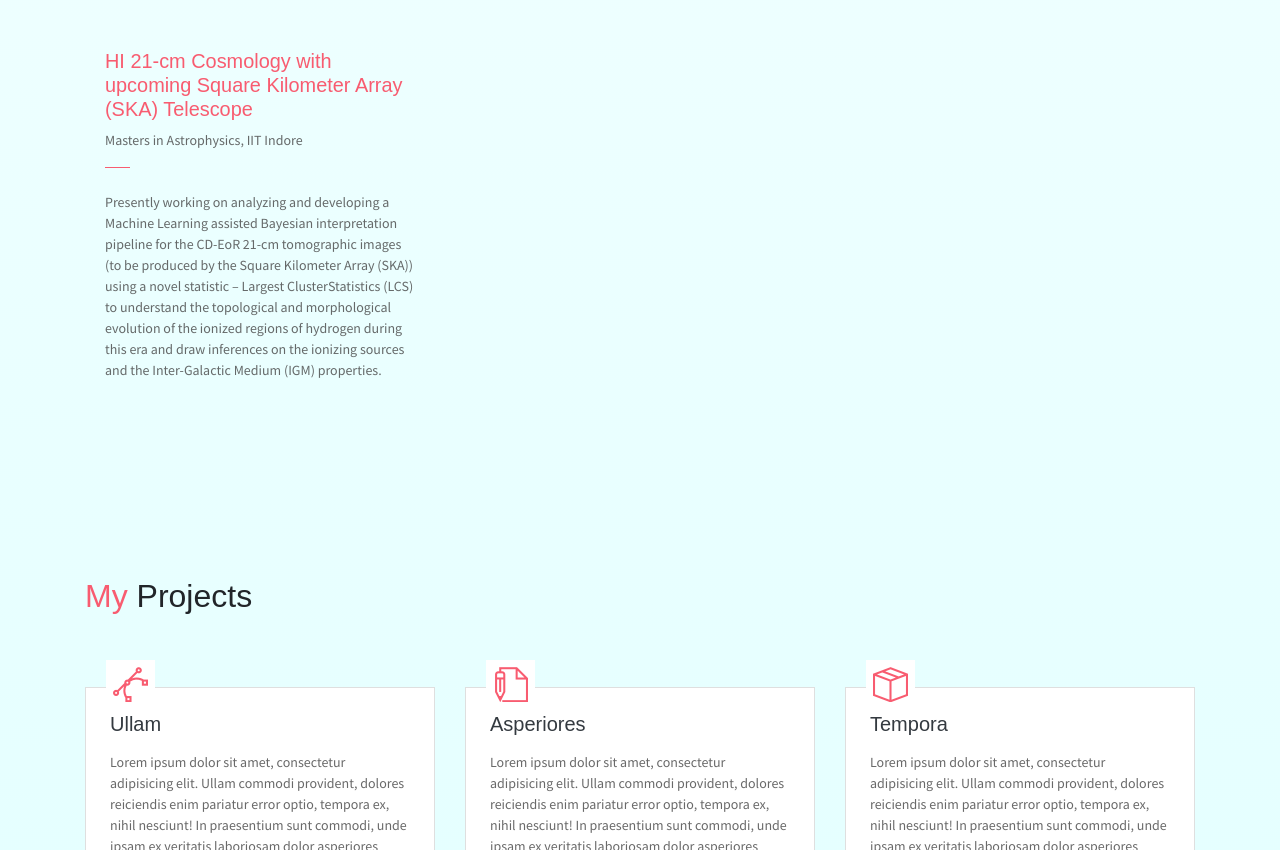
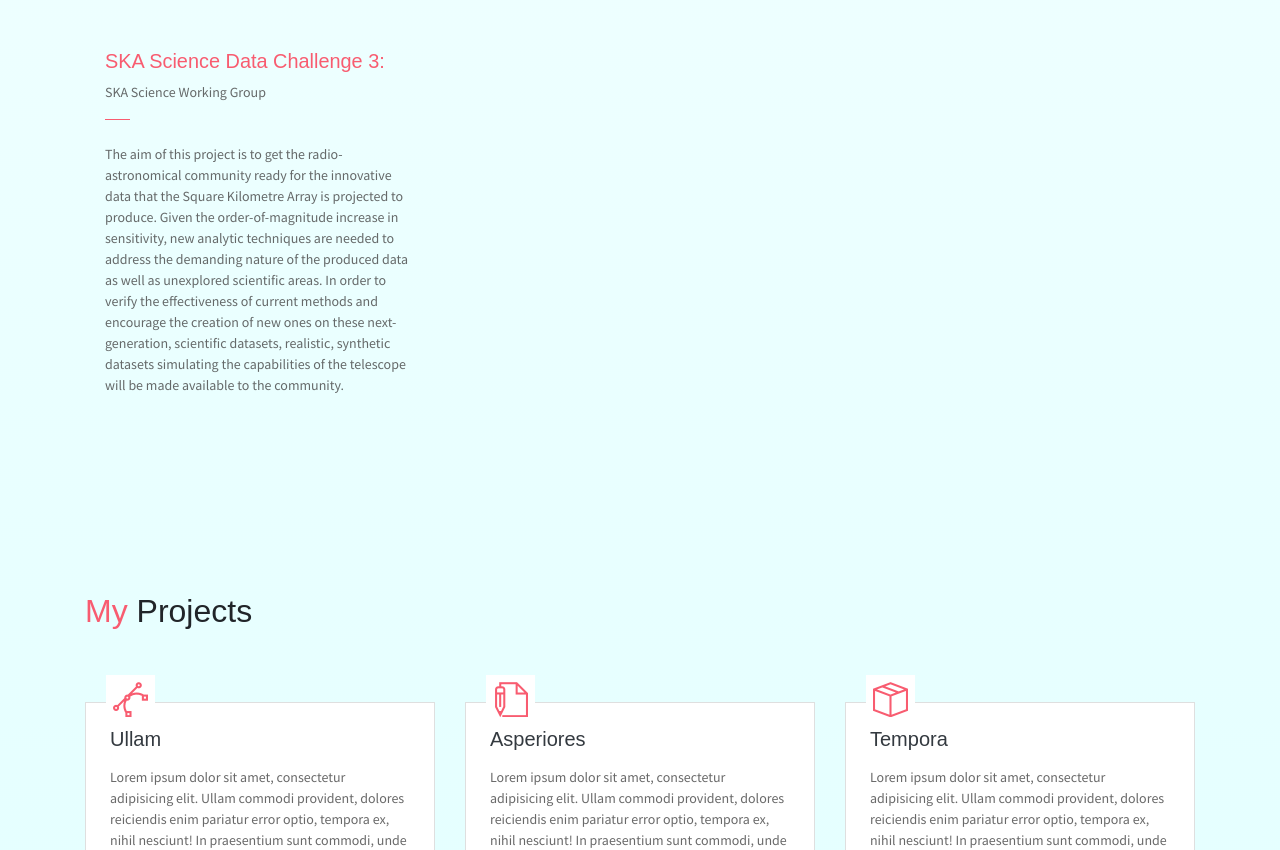
Before and after one commit to sassboi/sassboi, a website: page index.html in a window 1280 px wide. Shown: the part 1859-2709 px from the top of the page. Drawn offline with Linux system fonts and the light colour scheme.

Commit message:
Update index.html

```diff
--- a/index.html
+++ b/index.html
@@ -187,11 +187,16 @@
                     </div>
 
                         <div class="card-body">
-                            <h6 class="title text-danger">HI 21-cm Cosmology with upcoming Square Kilometer Array (SKA) Telescope</h6>
-                            <P>Masters in Astrophysics, IIT Indore</P>
+                            <h6 class="title text-danger">SKA Science Data Challenge 3:</h6>
+                            <P>SKA Science Working Group</P>
                             <span class="line"></span>  <br/>
                             <P class="subtitle">
-                                Presently working on analyzing and developing a Machine Learning assisted Bayesian interpretation pipeline for the CD-EoR 21-cm tomographic images (to be produced by the Square Kilometer Array (SKA)) using a novel statistic – Largest ClusterStatistics (LCS) to understand the topological and morphological evolution of the ionized regions of hydrogen during this era and draw inferences on the ionizing sources and the Inter-Galactic Medium (IGM) properties.
+                                The aim of this project is to get the radio-astronomical community ready for the
+innovative data that the Square Kilometre Array is projected to produce. Given the order-of-magnitude increase
+in sensitivity, new analytic techniques are needed to address the demanding nature of the produced data as well
+as unexplored scientific areas. In order to verify the effectiveness of current methods and encourage the creation
+of new ones on these next-generation, scientific datasets, realistic, synthetic datasets simulating the capabilities of
+the telescope will be made available to the community.
                             </P>
                         </div>
 
```
